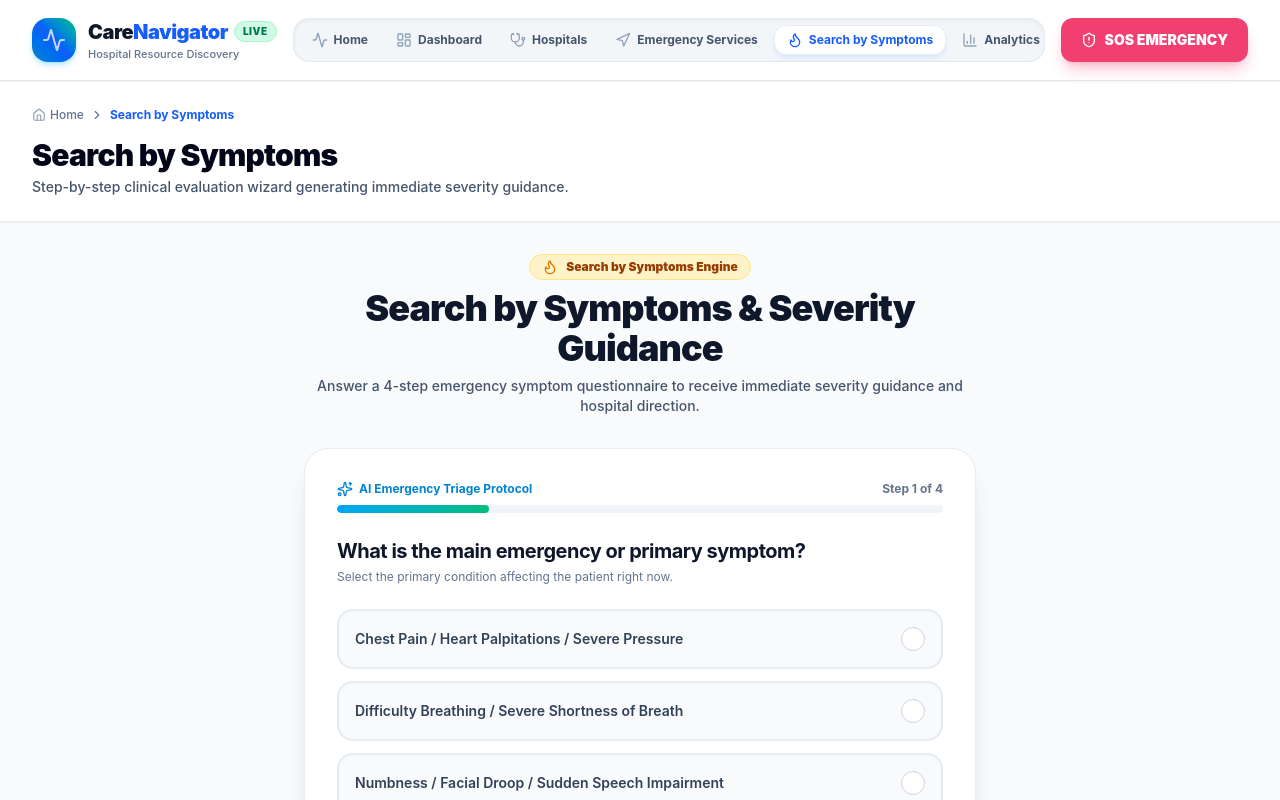
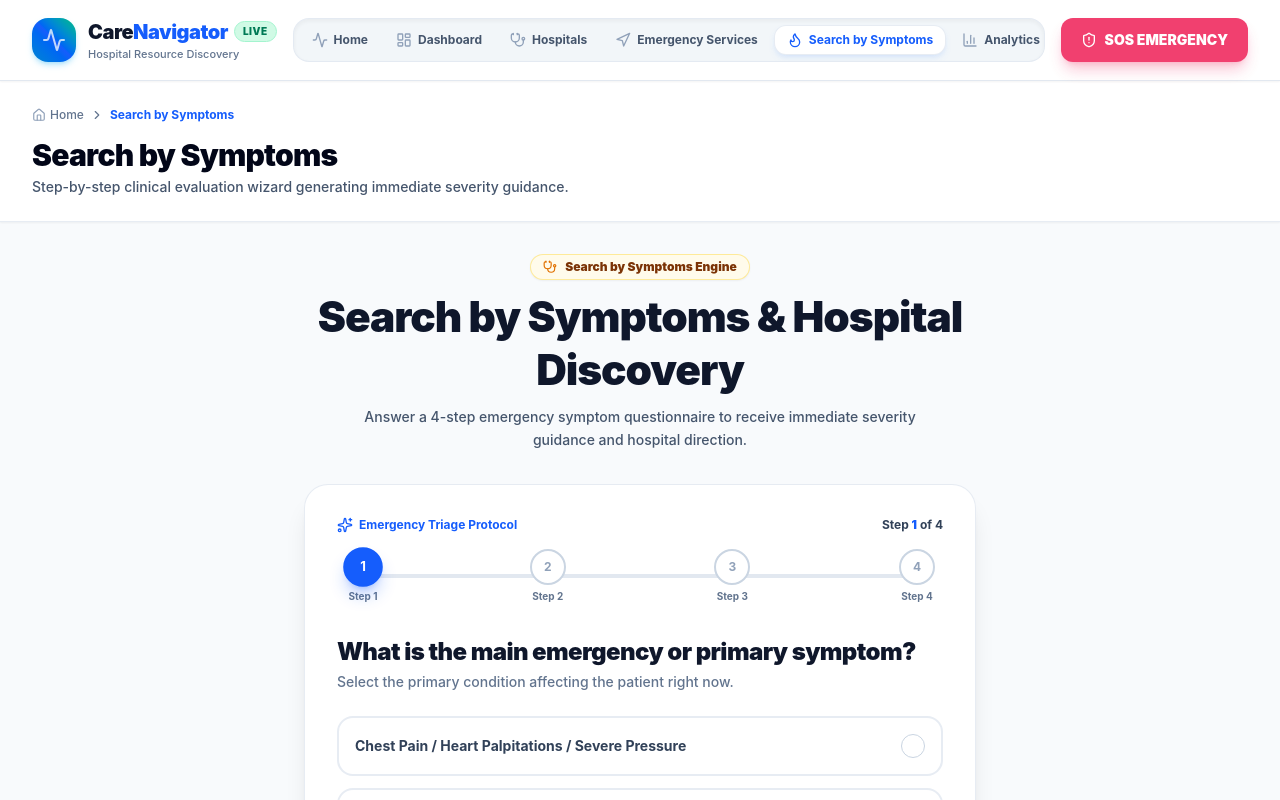
Before and after one commit to Saish118/CareNavigator, a React (Vite) app: page /triage in a window 1280 px wide. Shown: the top 800 px of the page. Built offline with nearby package versions, Linux system fonts and the light colour scheme.

Commit message:
Refine Search by Symptoms page with 20-25% reduced hero height, 2-3% medical ECG background, 8-10% larger heading, 4-step circle progress indicator, and smooth option card hover states

```diff
--- a/src/components/triage/SymptomChecker.jsx
+++ b/src/components/triage/SymptomChecker.jsx
@@ -1,6 +1,6 @@
 import React, { useState } from "react";
 import { motion, AnimatePresence } from "framer-motion";
-import { ArrowRight, ArrowLeft, Check, Sparkles, AlertCircle, ShieldAlert } from "lucide-react";
+import { ArrowRight, ArrowLeft, Check, Sparkles, CheckCircle2, ShieldAlert } from "lucide-react";
 import { TRIAGE_QUESTIONS } from "../../data/triageData";
 import { Button } from "../common/Button";
 import { triageService } from "../../services/triageService";
@@ -53,43 +53,79 @@ export const SymptomChecker = ({ onComplete }) => {
     : !!currentAnswer;
 
   return (
-    <div className="bg-white p-6 sm:p-8 rounded-3xl border border-slate-200/80 shadow-xl max-w-2xl mx-auto">
-      {/* Progress Bar */}
-      <div className="mb-6 space-y-2">
+    <div className="bg-gradient-to-b from-white via-white to-slate-50/70 p-6 sm:p-8 rounded-3xl border border-slate-200/80 shadow-xl max-w-2xl mx-auto">
+      {/* 6. UPGRADED STEP PROGRESS INDICATOR (4-Step Circle Timeline) */}
+      <div className="mb-8 space-y-4">
         <div className="flex items-center justify-between text-xs font-bold text-slate-500">
-          <span className="flex items-center gap-1.5 text-sky-600">
-            <Sparkles className="w-4 h-4" /> AI Emergency Triage Protocol
+          <span className="flex items-center gap-1.5 text-blue-600">
+            <Sparkles className="w-4 h-4" /> Emergency Triage Protocol
           </span>
-          <span>
-            Step {currentStepIndex + 1} of {TRIAGE_QUESTIONS.length}
+          <span className="text-slate-700">
+            Step <strong className="text-blue-600">{currentStepIndex + 1}</strong> of {TRIAGE_QUESTIONS.length}
           </span>
         </div>
-        <div className="w-full h-2 bg-slate-100 rounded-full overflow-hidden">
+
+        {/* Step Circles Row */}
+        <div className="relative flex items-center justify-between px-2">
+          {/* Background Connecting Line */}
+          <div className="absolute left-6 right-6 top-1/2 -translate-y-1/2 h-1 bg-slate-200 -z-0" />
+          {/* Active Progress Line */}
           <motion.div
-            initial={{ width: 0 }}
-            animate={{ width: `${((currentStepIndex + 1) / TRIAGE_QUESTIONS.length) * 100}%` }}
-            className="h-full bg-gradient-to-r from-sky-500 to-emerald-500 rounded-full"
+            className="absolute left-6 top-1/2 -translate-y-1/2 h-1 bg-blue-600 -z-0"
+            initial={{ width: "0%" }}
+            animate={{
+              width: `${(currentStepIndex / (TRIAGE_QUESTIONS.length - 1)) * 100}%`,
+            }}
+            transition={{ duration: 0.3, ease: "easeInOut" }}
+            style={{ maxWidth: "calc(100% - 48px)" }}
           />
+
+          {TRIAGE_QUESTIONS.map((q, idx) => {
+            const isCompleted = idx < currentStepIndex;
+            const isActive = idx === currentStepIndex;
+
+            return (
+              <div key={q.id} className="relative z-10 flex flex-col items-center gap-1">
+                <div
+                  className={`w-9 h-9 rounded-full flex items-center justify-center font-bold text-xs transition-all duration-300 ${
+                    isCompleted
+                      ? "bg-emerald-500 border-2 border-emerald-500 text-white shadow-md shadow-emerald-500/20"
+                      : isActive
+                      ? "bg-blue-600 border-2 border-blue-600 text-white shadow-lg shadow-blue-600/30 scale-110"
+                      : "bg-white border-2 border-slate-300 text-slate-400"
+                  }`}
+                >
+                  {isCompleted ? <Check className="w-4 h-4" /> : idx + 1}
+                </div>
+                <span className="text-[10px] font-bold text-slate-500 hidden sm:block">
+                  Step {idx + 1}
+                </span>
+              </div>
+            );
+          })}
         </div>
       </div>
 
-      {/* Question Content */}
+      {/* 7. QUESTION CONTENT (Smooth Slide / Fade Animation) */}
       <AnimatePresence mode="wait">
         <motion.div
           key={currentQuestion.id}
           initial={{ opacity: 0, x: 20 }}
           animate={{ opacity: 1, x: 0 }}
           exit={{ opacity: 0, x: -20 }}
+          transition={{ duration: 0.2, ease: "easeOut" }}
           className="space-y-6"
         >
           <div>
-            <h3 className="text-xl font-bold text-slate-900 tracking-tight">
+            <h3 className="text-xl sm:text-2xl font-black text-slate-900 tracking-tight">
               {currentQuestion.title}
             </h3>
-            <p className="text-xs text-slate-500 mt-1">{currentQuestion.subtitle}</p>
+            <p className="text-xs sm:text-sm text-slate-500 font-medium mt-1">
+              {currentQuestion.subtitle}
+            </p>
           </div>
 
-          {/* Options Grid */}
+          {/* 5. QUESTIONNAIRE OPTIONS (Hover: light blue bg, blue border; Selected: soft blue bg, blue border, check icon) */}
           <div className="space-y-3">
             {currentQuestion.options.map((opt, idx) => {
               const isSelected = currentQuestion.isMultiSelect
@@ -100,21 +136,21 @@ export const SymptomChecker = ({ onComplete }) => {
                 <div
                   key={idx}
                   onClick={() => handleSelectOption(opt)}
-                  className={`p-4 rounded-2xl border-2 transition-all cursor-pointer flex items-center justify-between ${
+                  className={`p-4 rounded-2xl border-2 transition-all duration-200 ease-out cursor-pointer flex items-center justify-between group ${
                     isSelected
-                      ? "bg-sky-50/80 border-sky-600 text-sky-950 shadow-sm"
-                      : "bg-slate-50 border-slate-200/80 text-slate-700 hover:bg-slate-100 hover:border-slate-300"
+                      ? "bg-blue-50/90 border-blue-600 text-blue-950 shadow-md shadow-blue-600/10"
+                      : "bg-white border-slate-200/80 text-slate-700 hover:bg-blue-50/50 hover:border-blue-300 hover:shadow-sm"
                   }`}
                 >
-                  <span className="text-sm font-semibold pr-4">{opt.label}</span>
+                  <span className="text-sm font-bold pr-4 leading-snug">{opt.label}</span>
                   <div
-                    className={`w-6 h-6 rounded-full flex items-center justify-center border ${
+                    className={`w-6 h-6 rounded-full flex items-center justify-center border transition-all duration-200 ${
                       isSelected
-                        ? "bg-sky-600 border-sky-600 text-white"
-                        : "border-slate-300 bg-white"
+                        ? "bg-blue-600 border-blue-600 text-white shadow-sm"
+                        : "border-slate-300 bg-white group-hover:border-blue-400"
                     }`}
                   >
-                    {isSelected && <Check className="w-4 h-4" />}
+                    {isSelected && <CheckCircle2 className="w-4 h-4 animate-in zoom-in-75 duration-150" />}
                   </div>
                 </div>
               );
@@ -124,7 +160,7 @@ export const SymptomChecker = ({ onComplete }) => {
       </AnimatePresence>
 
       {/* Footer Navigation */}
-      <div className="pt-6 mt-6 border-t border-slate-100 flex items-center justify-between">
+      <div className="pt-6 mt-8 border-t border-slate-100 flex items-center justify-between">
         <Button
           onClick={handleBack}
           disabled={currentStepIndex === 0 || isEvaluating}
--- a/src/pages/TriagePage.jsx
+++ b/src/pages/TriagePage.jsx
@@ -1,5 +1,5 @@
 import React, { useState } from "react";
-import { Flame, Sparkles } from "lucide-react";
+import { Flame, Activity, Stethoscope } from "lucide-react";
 import { SymptomChecker } from "../components/triage/SymptomChecker";
 import { TriageResult } from "../components/triage/TriageResult";
 import { useNavigate } from "react-router-dom";
@@ -25,21 +25,32 @@ export const TriagePage = () => {
   };
 
   return (
-    <div className="max-w-7xl mx-auto px-4 sm:px-6 lg:px-8 py-8 space-y-8">
-      {/* Header */}
-      <div className="text-center max-w-2xl mx-auto space-y-2">
-        <div className="inline-flex items-center gap-2 px-3 py-1 bg-amber-100 text-amber-800 text-xs font-black rounded-full border border-amber-200">
-          <Flame className="w-4 h-4 text-amber-600" /> Search by Symptoms Engine
+    <div className="max-w-7xl mx-auto px-4 sm:px-6 lg:px-8 py-5 sm:py-6 space-y-6 sm:space-y-7">
+      {/* 1. HERO SECTION (Height reduced 20-25% with subtle 2-3% medical ECG background) */}
+      <div className="text-center max-w-3xl mx-auto space-y-2.5 relative pt-2 pb-1 overflow-hidden">
+        {/* Medical-themed SVG ECG Waveform background at 2-3% opacity */}
+        <div className="absolute inset-0 pointer-events-none flex items-center justify-center opacity-[0.03] -z-10">
+          <svg className="w-full h-32 text-slate-900" viewBox="0 0 500 150" fill="none" stroke="currentColor" strokeWidth="3">
+            <path d="M 0 75 L 120 75 L 135 40 L 150 110 L 170 10 L 190 130 L 205 75 L 230 75 M 270 75 L 390 75 L 405 40 L 420 110 L 440 10 L 460 130 L 475 75 L 500 75" />
+          </svg>
         </div>
-        <h1 className="text-3xl sm:text-4xl font-black text-slate-900 tracking-tight">
-          Search by Symptoms & Severity Guidance
+
+        <div className="inline-flex items-center gap-2 px-3 py-1 bg-amber-50 text-amber-900 text-xs font-black rounded-full border border-amber-200/80 shadow-xs">
+          <Stethoscope className="w-3.5 h-3.5 text-amber-600 shrink-0" />
+          <span>Search by Symptoms Engine</span>
+        </div>
+
+        {/* Main Heading (+8-10% size boost) */}
+        <h1 className="text-3xl sm:text-4xl lg:text-[2.65rem] font-black text-slate-900 tracking-tight leading-tight">
+          Search by Symptoms & Hospital Discovery
         </h1>
-        <p className="text-sm text-slate-600 font-medium">
+
+        <p className="text-xs sm:text-sm text-slate-600 font-medium max-w-xl mx-auto leading-relaxed">
           Answer a 4-step emergency symptom questionnaire to receive immediate severity guidance and hospital direction.
         </p>
       </div>
 
-      {/* Main Container */}
+      {/* 2. QUESTIONNAIRE CONTAINER (Brought higher on page) */}
       {!triageResult ? (
         <SymptomChecker onComplete={handleTriageComplete} />
       ) : (
```
